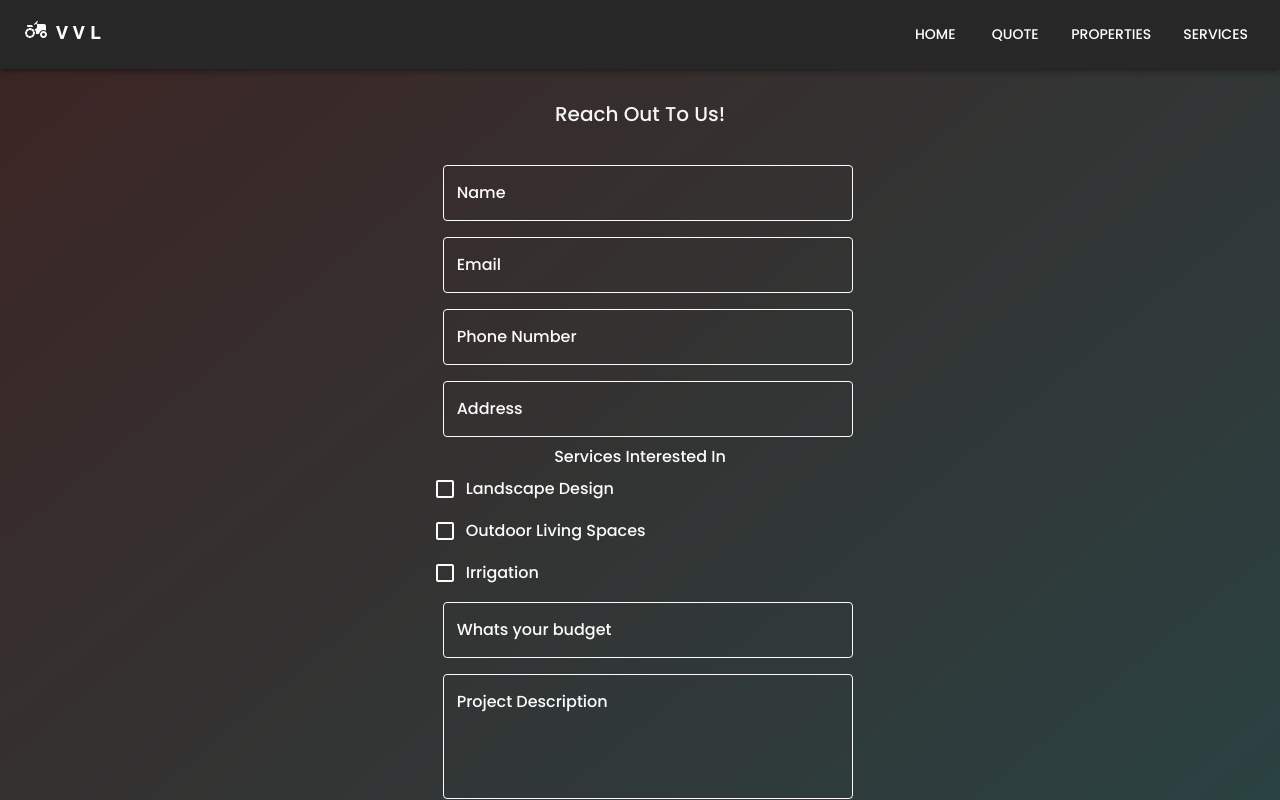
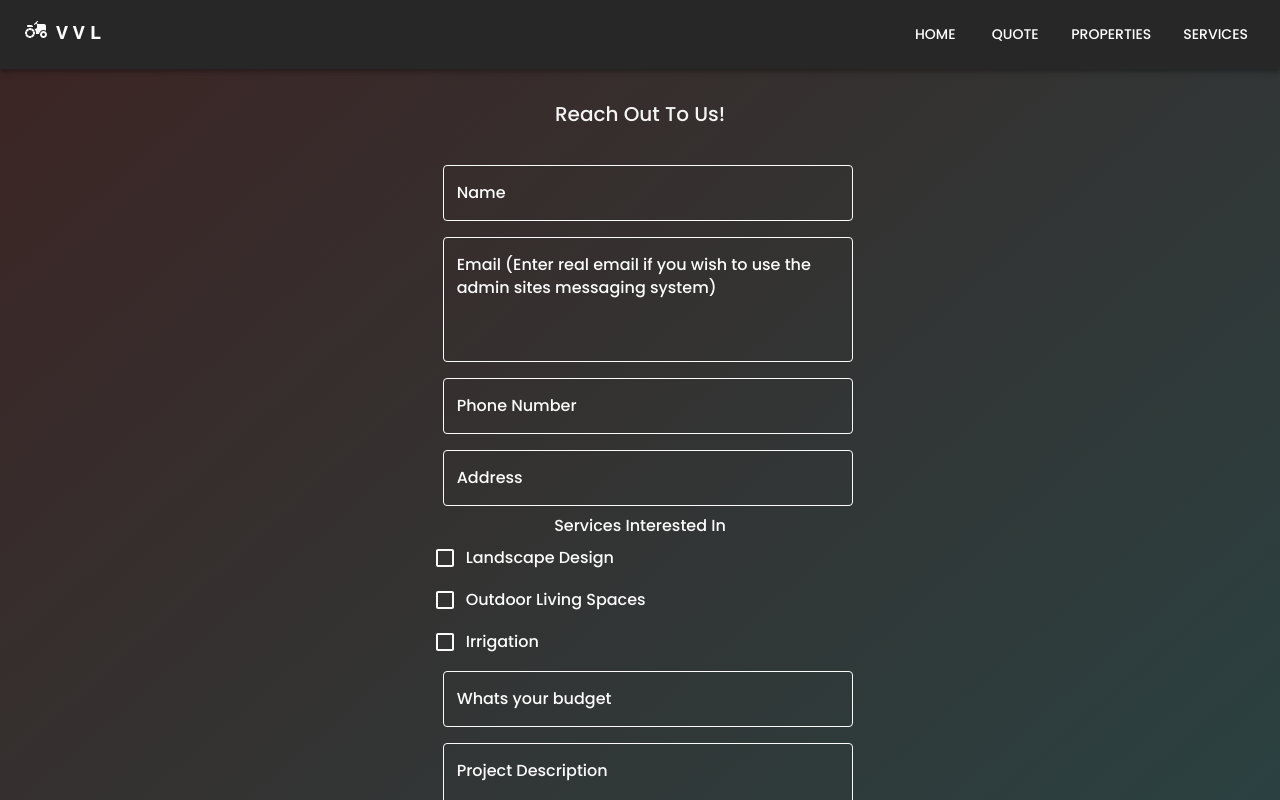
Before and after one commit to johnlundy94/landscape, a React (Create React App) app: page /quote in a window 1280 px wide. Shown: the top 800 px of the page. Built offline with nearby package versions, Linux system fonts and the light colour scheme; no server answers.

Commit message:
Updated readability on quote form

```diff
--- a/src/pages/Quote.js
+++ b/src/pages/Quote.js
@@ -143,7 +143,20 @@ function Quote() {
         </DialogTitle>
         <DialogContent>
           <DialogContentText id="alert-dialog-description">
-            Thank you for your interest! We will reach out shortly!
+            Now that your quote has been submitted, take a look at the admin
+            site so you can see your quote submission and the functionality of
+            that site:{" "}
+            <a
+              href="https://verdantvisionslandscapingadmin.com/"
+              target="_blank"
+              rel="noopener noreferrer"
+              style={{
+                color: "white",
+                textDecoration: "underline",
+              }}
+            >
+              Verdant Visions Admin Site
+            </a>{" "}
           </DialogContentText>
         </DialogContent>
         <DialogActions>
@@ -190,7 +203,7 @@ function Quote() {
             fullWidth
           />
           <TextField
-            label="Email"
+            label="Email (Enter real email if you wish to use the admin sites messaging system)"
             variant="outlined"
             name="email"
             value={formData.email}
@@ -199,6 +212,11 @@ function Quote() {
             helperText={formErrors.email}
             margin="normal"
             fullWidth
+            multiline
+            rows={4}
+            InputLabelProps={{
+              style: { whiteSpace: "normal", textAlign: "left" },
+            }}
           />
           <TextField
             label="Phone Number"
```
Also changed, not shown: 1 other file (tests, documents, lock files or other folders).
